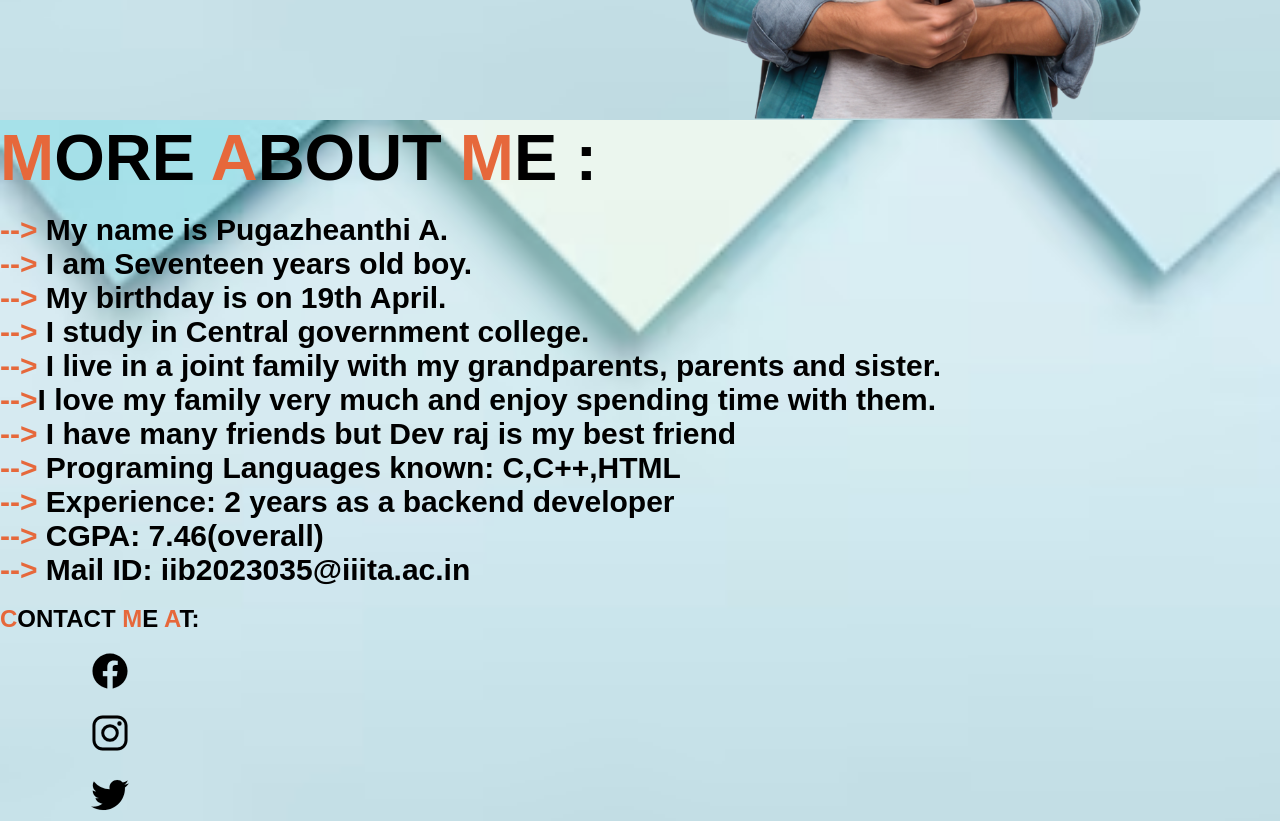
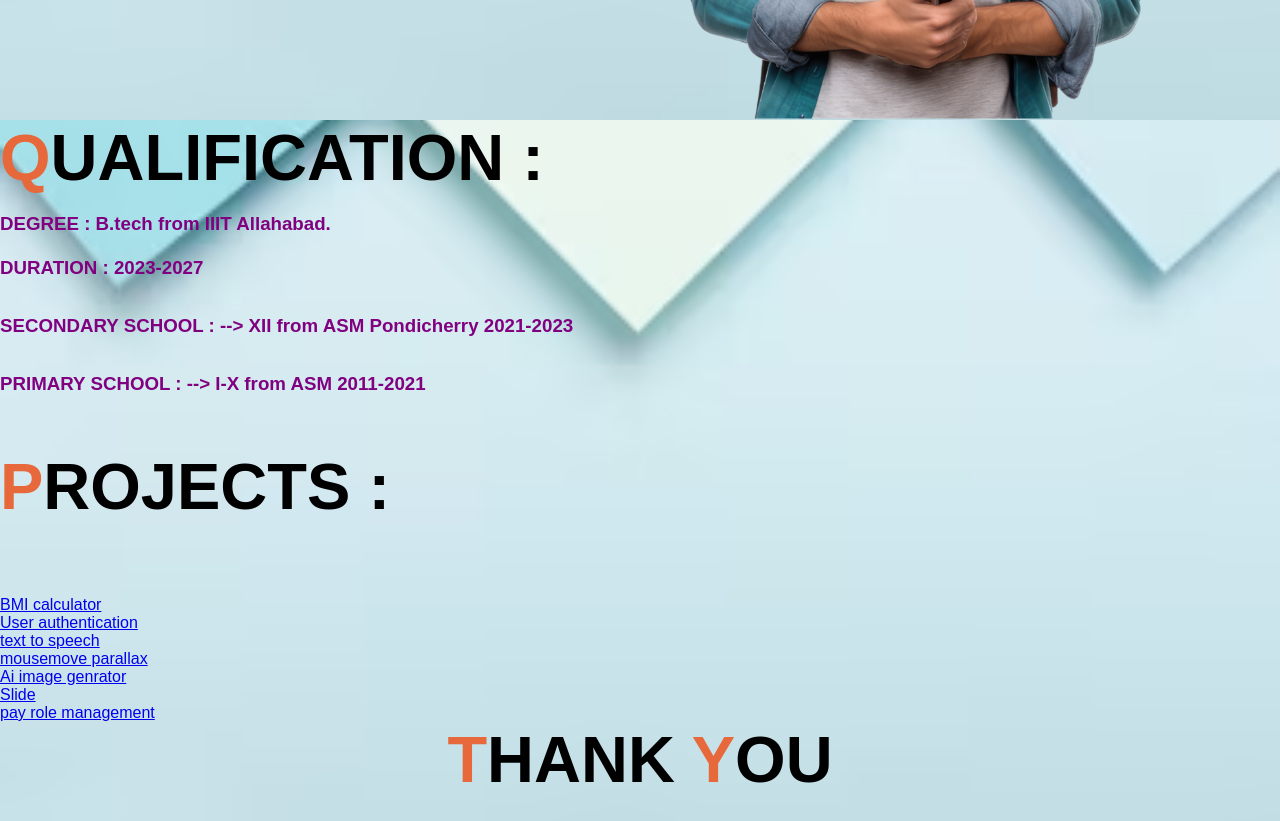
Before and after one commit to Pugaz2006/Protfolio, a plain HTML site: page index.html in a window 1280 px wide. Shown: the part 680-1501 px from the top of the page. Drawn offline with nearby package versions, Linux system fonts and the light colour scheme.

Commit message:
Update index.html

```diff
--- a/index.html
+++ b/index.html
@@ -38,6 +38,25 @@
             <a href="#"><ion-icon name="logo-twitter"></ion-icon></a>
         </div>
     </div>
+    <div id="main3">
+        <h2> <span>Q</span>UALIFICATION : </h2><br>
+        <h3 style="color: purple;"> DEGREE : B.tech from IIIT Allahabad.<br> <br>DURATION : 2023-2027</h3><br><br>
+        <h3 style="color: purple;"> SECONDARY SCHOOL : --> XII from ASM Pondicherry 2021-2023 </h3><br><br>
+        <h3 style="color: purple;"> PRIMARY SCHOOL : -->  I-X from ASM 2011-2021 </h3><br><br><br>
+        <h2> <span>P</span>ROJECTS : </h2><br><br><br><br>
+
+        <a href="https://pugaz2006.github.io/BMI/" >   BMI calculator</a><br>
+        <a href=https://pugaz2006.github.io/user_autho/ >   User authentication</a><br>
+        <a href=https://pugaz2006.github.io/text/>  text to speech</a><br>
+        <a href=https://pugaz2006.github.io/mouse/> mousemove parallax</a><br>
+        <a href=https://pugaz2006.github.io/AI/>    Ai image genrator</a><br>
+        <a href=https://pugaz2006.github.io/slide/> Slide</a><br>
+        <a href=https://pugaz2006.github.io/Role_man/>  pay role management</a><br>
+        <div class="tq">
+            <h2 > <span>T</span>HANK <span>Y</span>OU  </h2><br><br><br>
+        </div>
+
+    </div>
 
 <div id="para2">
     <h1><span> M</span>ORE <span>A</span>BOUT <span> M</span>E : </h1><br>
@@ -62,19 +81,7 @@
 
         <a href="#"><ion-icon name="logo-github"></ion-icon></a><br><br><br>
     </div>
-    <div id="main3">
-        <h2> <span>Q</span>UALIFICATION : </h2><br><br><br>
-        <h3 style="color: purple;"> DEGREE : B.tech from IIIT Allahabad.<br> <br>DURATION : 2023-2027</h3><br><br>
-        <h3 style="color: purple;"> SECONDARY SCHOOL : --> XII from ASM Pondicherry 2021-2023 </h3><br><br>
-        <h3 style="color: purple;"> PRIMARY SCHOOL : -->  I-X from ASM 2011-2021 </h3><br><br><br>
-        <h2> <span>H</span>OBBIES : </h2><br><br><br><br>
-        <h3 style="color: rgb(128, 0, 128);"> --> Playing Football and Table Tennis <br><br> --> doing Competitive Coding questions</h3>
-        <br><br>
-        <div class="tq">
-            <h2 > <span>T</span>HANK <span>Y</span>OU  </h2><br><br><br>
-        </div>
 
-    </div>
 
 </div>
 </div>
```
